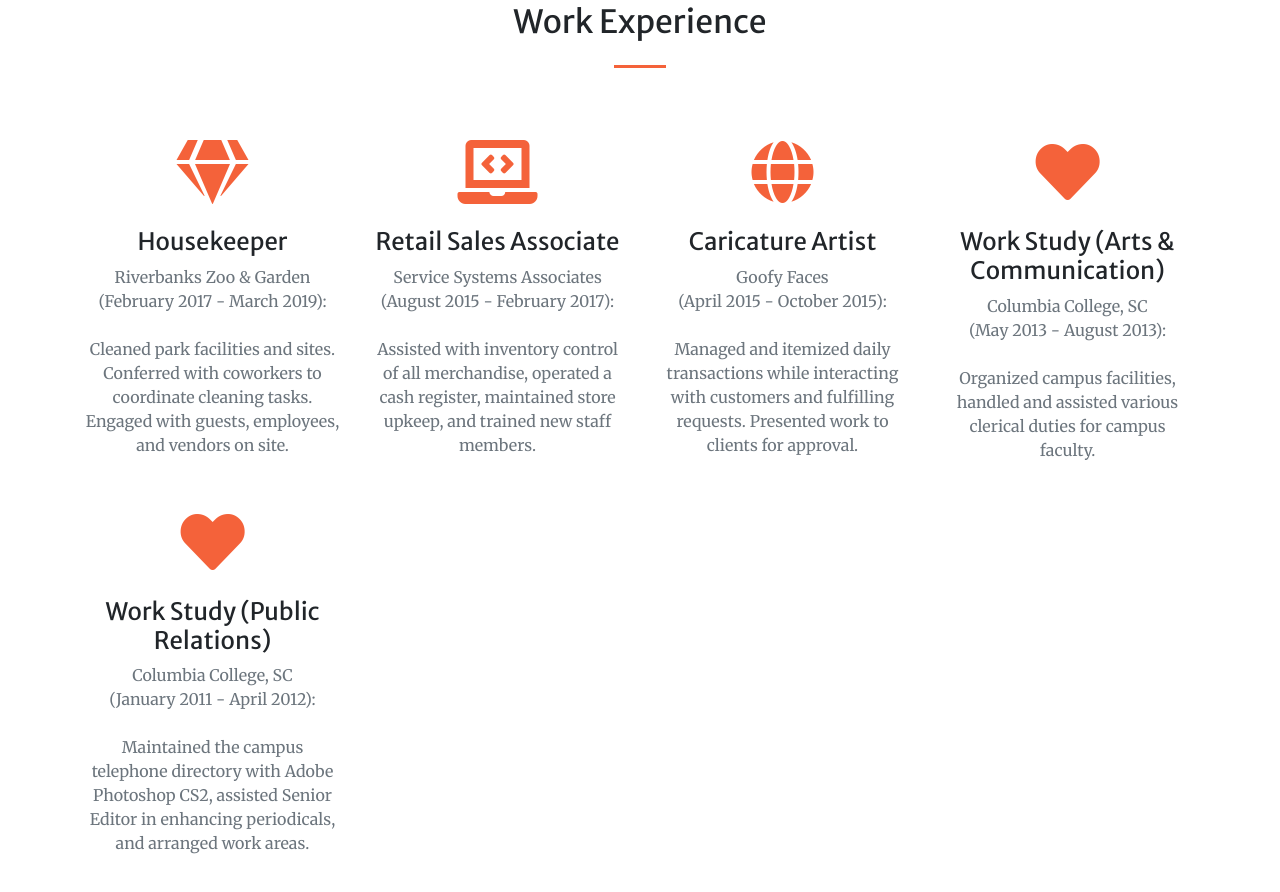
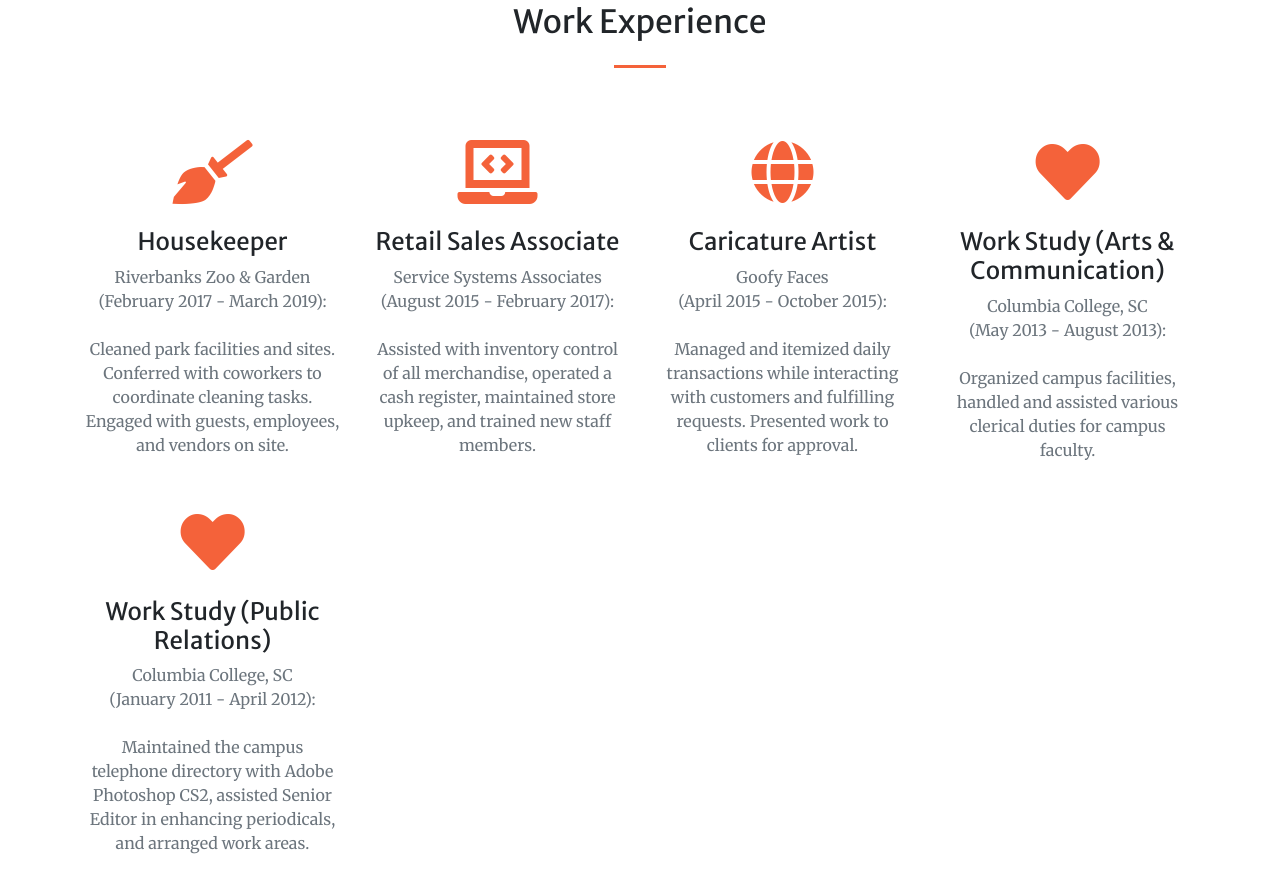
Before and after one commit to kwh1t3106/KW-Portfolio, a website with bundled scripts: page index.html in a window 1280 px wide. Shown: the part 1739-2631 px from the top of the page. Built offline with nearby package versions, Linux system fonts and the light colour scheme.

Commit message:
Update index.html

```diff
--- a/index.html
+++ b/index.html
@@ -94,7 +94,7 @@
       <div class="row">
         <div class="col-lg-3 col-md-6 text-center">
           <div class="mt-5">
-            <i class="fas fa-4x fa-gem text-primary mb-4"></i>
+            <i class="fas fa-4x fa-broom text-primary mb-4"></i>
             <h3 class="h4 mb-2">Housekeeper</h3>
             <p class="text-muted mb-0">Riverbanks Zoo & Garden <br/> (February 2017 - March 2019): <br/><br/> Cleaned park facilities and sites. Conferred with coworkers to coordinate cleaning tasks. Engaged with guests, employees, and vendors on site.</p>
           </div>
```
